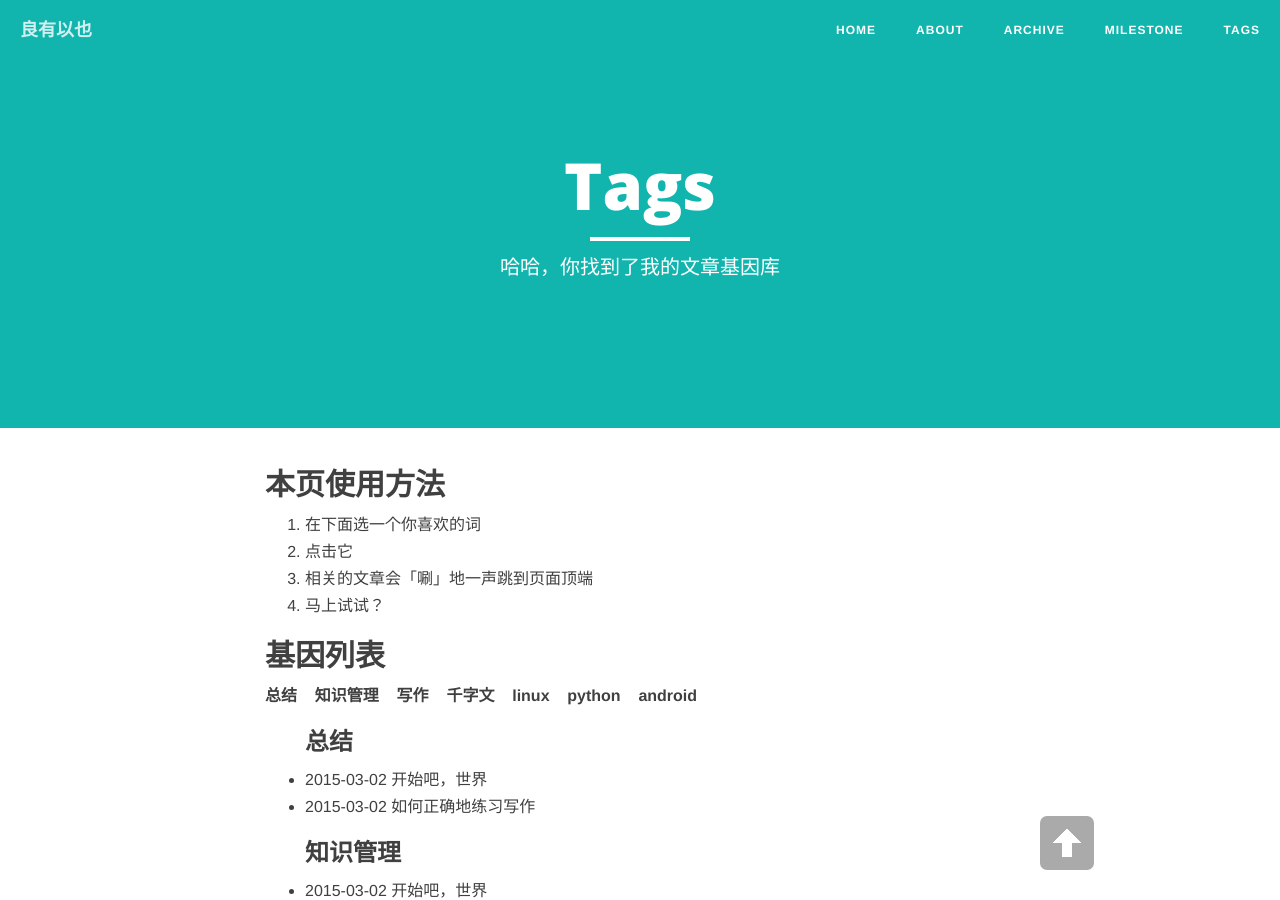
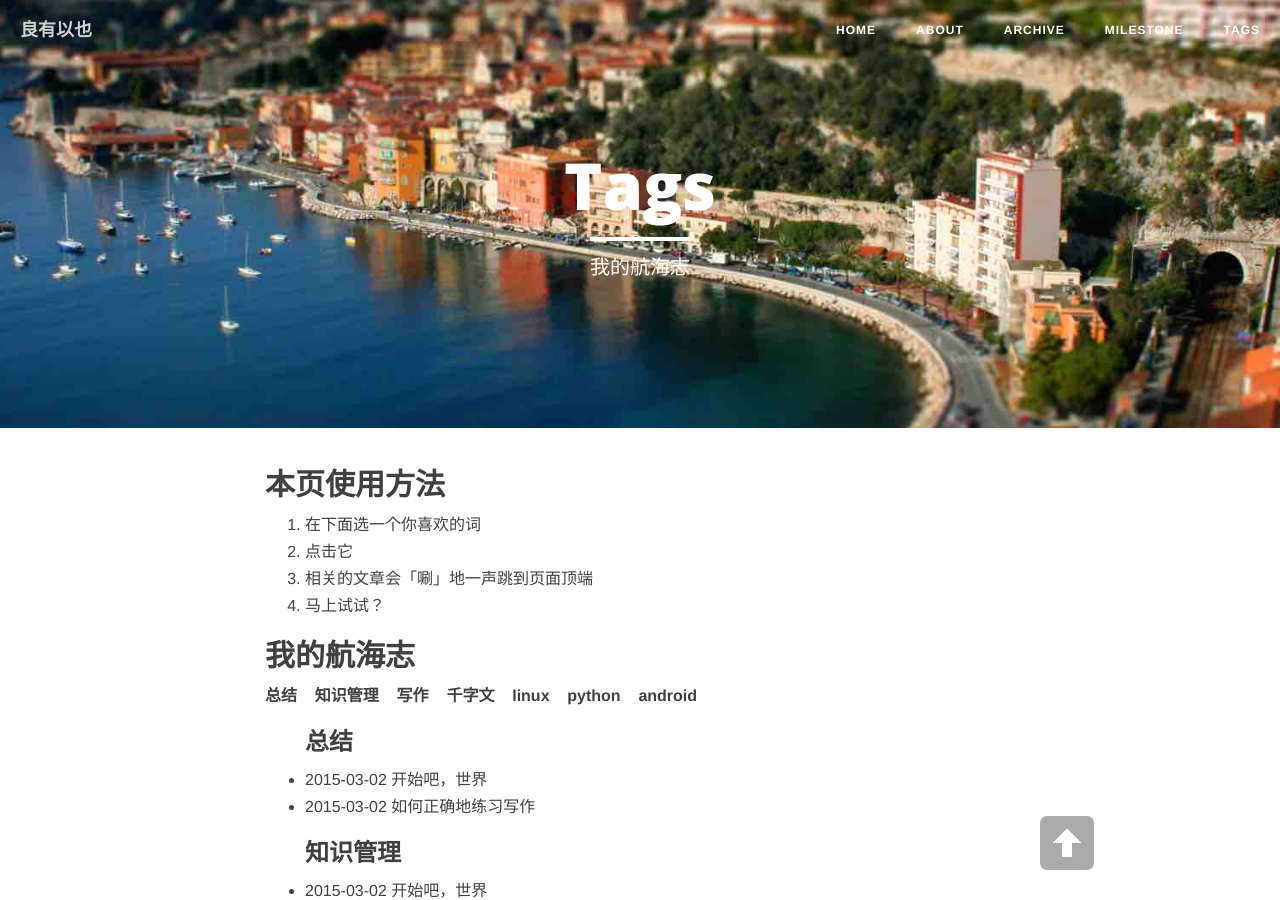
Before and after one commit to whuhan2013/whuhan2013.github.io, a Jekyll site: the page built from tags.md, in a window 1280 px wide and 900 px high. Built offline with Jekyll 4.4.1, drawn with Linux system fonts in a browser that asks for light colours; nearby versions of some CDN libraries; library files that are not in the unit come from our copies.

Commit message:
Update tags.md

```diff
--- a/tags.md
+++ b/tags.md
@@ -1,8 +1,8 @@
 ---
 layout: page
 title: "Tags"
-description: "哈哈，你找到了我的文章基因库"
-header-img: "img/semantic.jpg"
+description: "我的航海志"
+header-img: "img/2.jpg"
 ---
 
 ## 本页使用方法
@@ -12,7 +12,7 @@ header-img: "img/semantic.jpg"
 3. 相关的文章会「唰」地一声跳到页面顶端
 4. 马上试试？
 
-## 基因列表
+## 我的航海志
 
 
 <div id='tag_cloud'>
```
